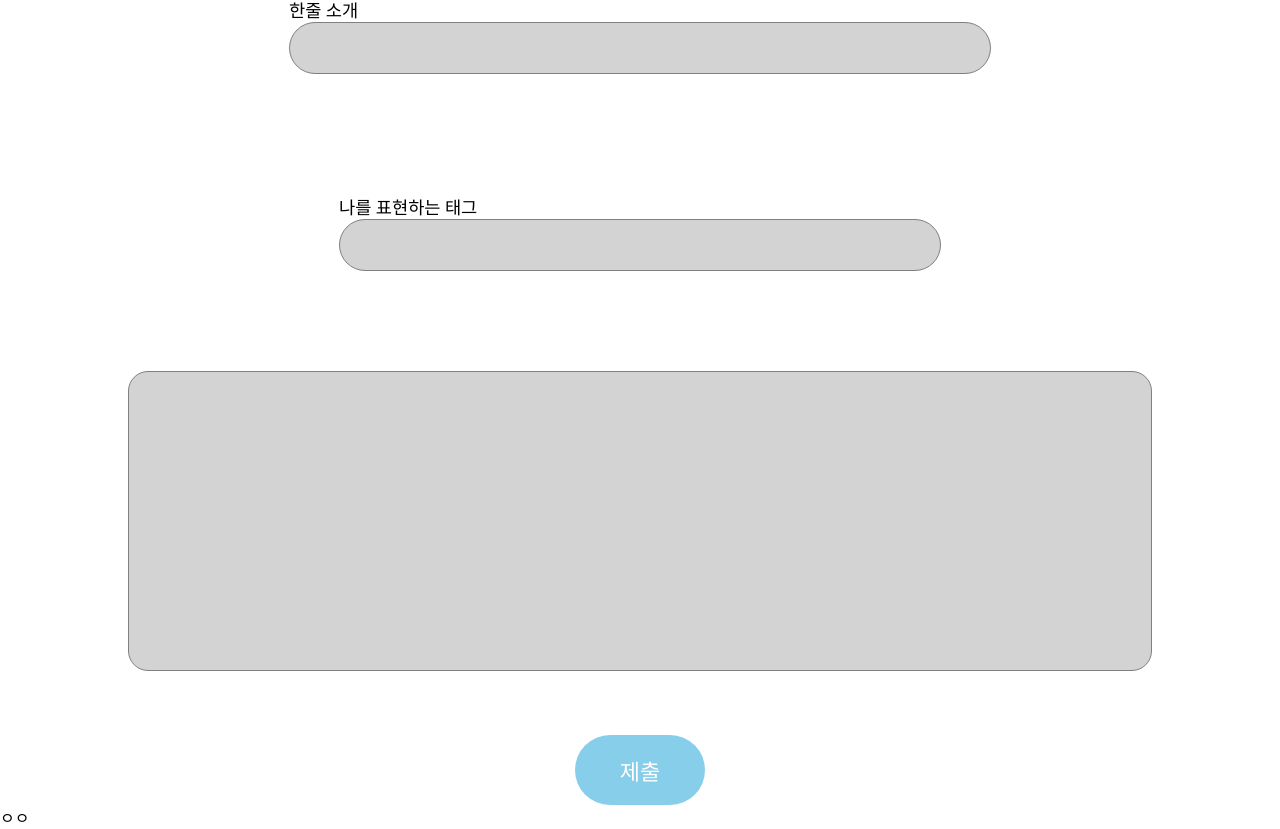
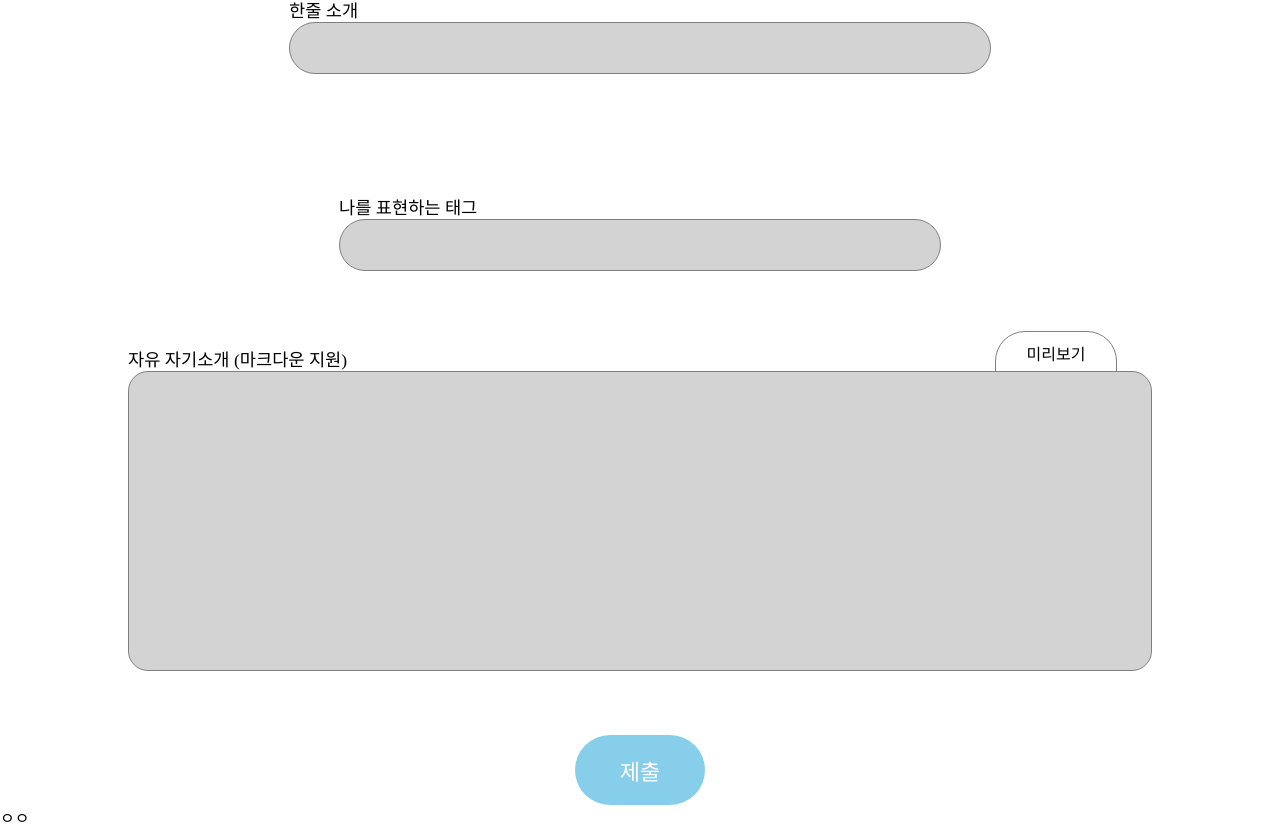
Before and after one commit to DKU-D-Coding-teams/2023-1-developers, a React (Create React App) app in the folder frontend/: page /register/profile in a window 1280 px wide. Shown: the part 1165-1994 px from the top of the page. Built offline with nearby package versions, Linux system fonts and the light colour scheme; a web font is replaced by a local one.

Commit message:
feat: 마크다운 Textarea 개선

```diff
--- a/frontend/src/components/profile/MarkdownTextarea.tsx
+++ b/frontend/src/components/profile/MarkdownTextarea.tsx
@@ -10,33 +10,50 @@ interface Props {
 }
 
 export default function MarkdownTextarea({ value, set }: Props) {
-  const [isEditMode, setEditMode] = useState(true);
-
-  let editTimeout: NodeJS.Timeout;
+  const [isPreviewMode, setPreviewMode] = useState(false);
 
   const handleInput = (e: ChangeEvent<HTMLTextAreaElement>) => {
     set(e.target.value);
   };
 
-  const activeEditMode = () => {
-    setEditMode(true);
-    clearTimeout(editTimeout);
-    editTimeout = setTimeout(() => setEditMode(false), 1000);
-  };
-
   return (
     <>
       <Wrapper>
-        <Textarea onChange={handleInput} onKeyDown={activeEditMode} onMouseDown={activeEditMode} />
-        {!isEditMode && value && (
+        <Title>자유 자기소개 (마크다운 지원)</Title>
+        <Textarea value={value} onChange={handleInput} />
+        {isPreviewMode && (
           <PreviewBox>
             <ReactMarkdown remarkPlugins={[remarkGfm]}>{value}</ReactMarkdown>
           </PreviewBox>
         )}
+        <PreviewButton isPreviewMode={isPreviewMode} onClick={() => setPreviewMode(!isPreviewMode)}>
+          미리보기
+        </PreviewButton>
       </Wrapper>
     </>
   );
 }
+
+const PreviewButton = styled.button<{ isPreviewMode: boolean }>`
+  position: absolute;
+  top: -40px;
+  right: 35px;
+  width: 120px;
+  height: 45px;
+  line-height: 20px;
+  padding-bottom: 40px;
+  background-color: ${({ isPreviewMode }) => (isPreviewMode ? "gray" : "white")};
+  transition: background-color 0.5s;
+  text-align: center;
+  border-radius: 30px;
+  border: 1px solid gray;
+`;
+
+const Title = styled.div`
+  position: absolute;
+  top: -25px;
+  font-size: 1.1rem;
+`;
 
 const Wrapper = styled.div`
   position: relative;
@@ -46,6 +63,8 @@ const Wrapper = styled.div`
 `;
 
 const Textarea = styled(TextareaAutosize)`
+  position: relative;
+  z-index: 1;
   background-color: lightgray;
   border: 1px solid gray;
   border-radius: 20px;
@@ -58,19 +77,14 @@ const Textarea = styled(TextareaAutosize)`
 
 const PreviewBox = styled.div`
   position: absolute;
+  z-index: 1;
   top: 0;
+  bottom: 0;
   right: 0;
-
-  padding: 20px;
-  font-size: 1rem;
+  left: 0;
+  margin: 20px;
   background-color: lightgray;
-  border-radius: 40px;
-  width: 100%;
-  height: 100%;
-  box-sizing: border-box;
-  white-space: normal;
-
-  pointer-events: none;
+  font-size: 1.1rem;
 
   p {
     margin: 0;
```
